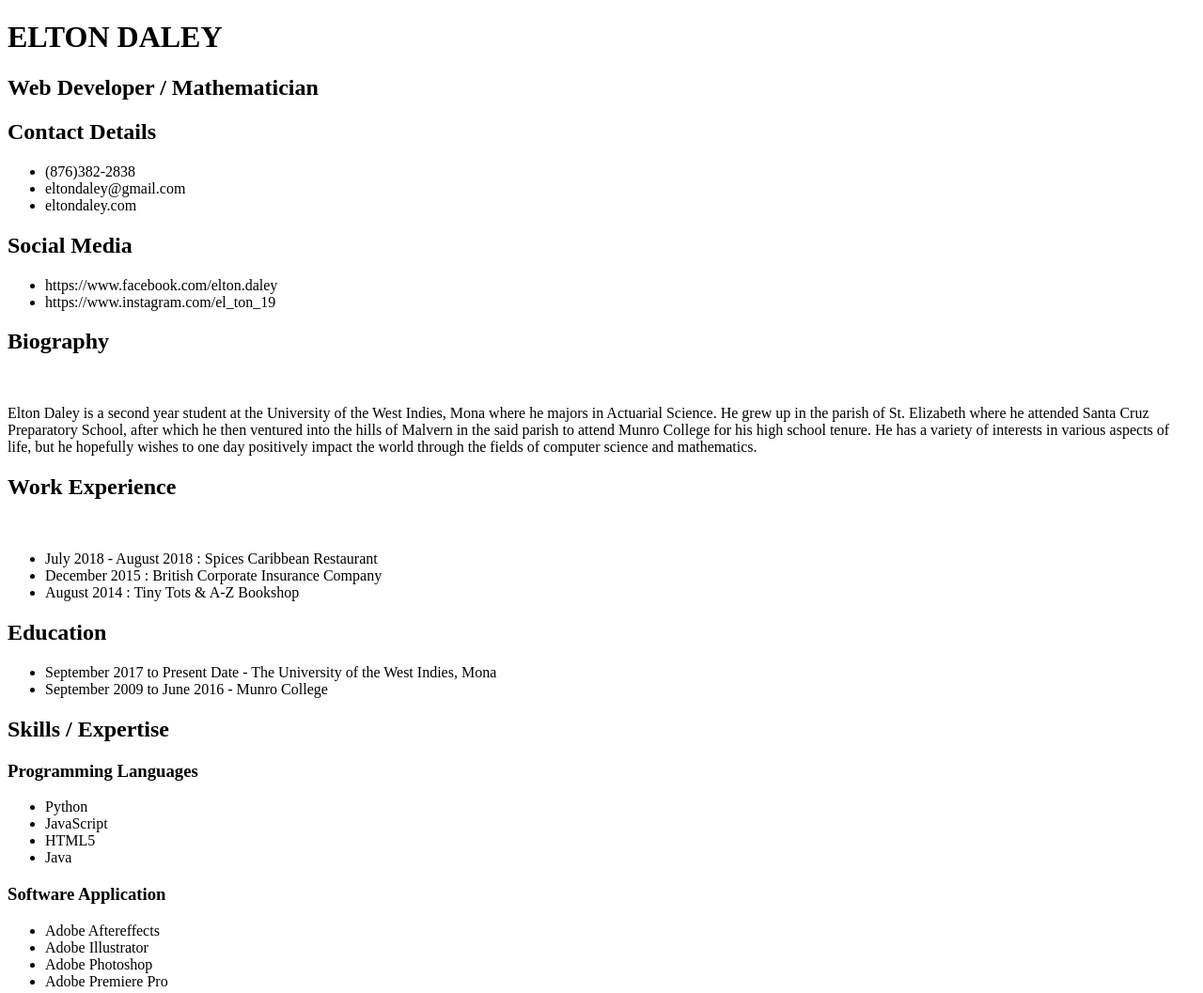
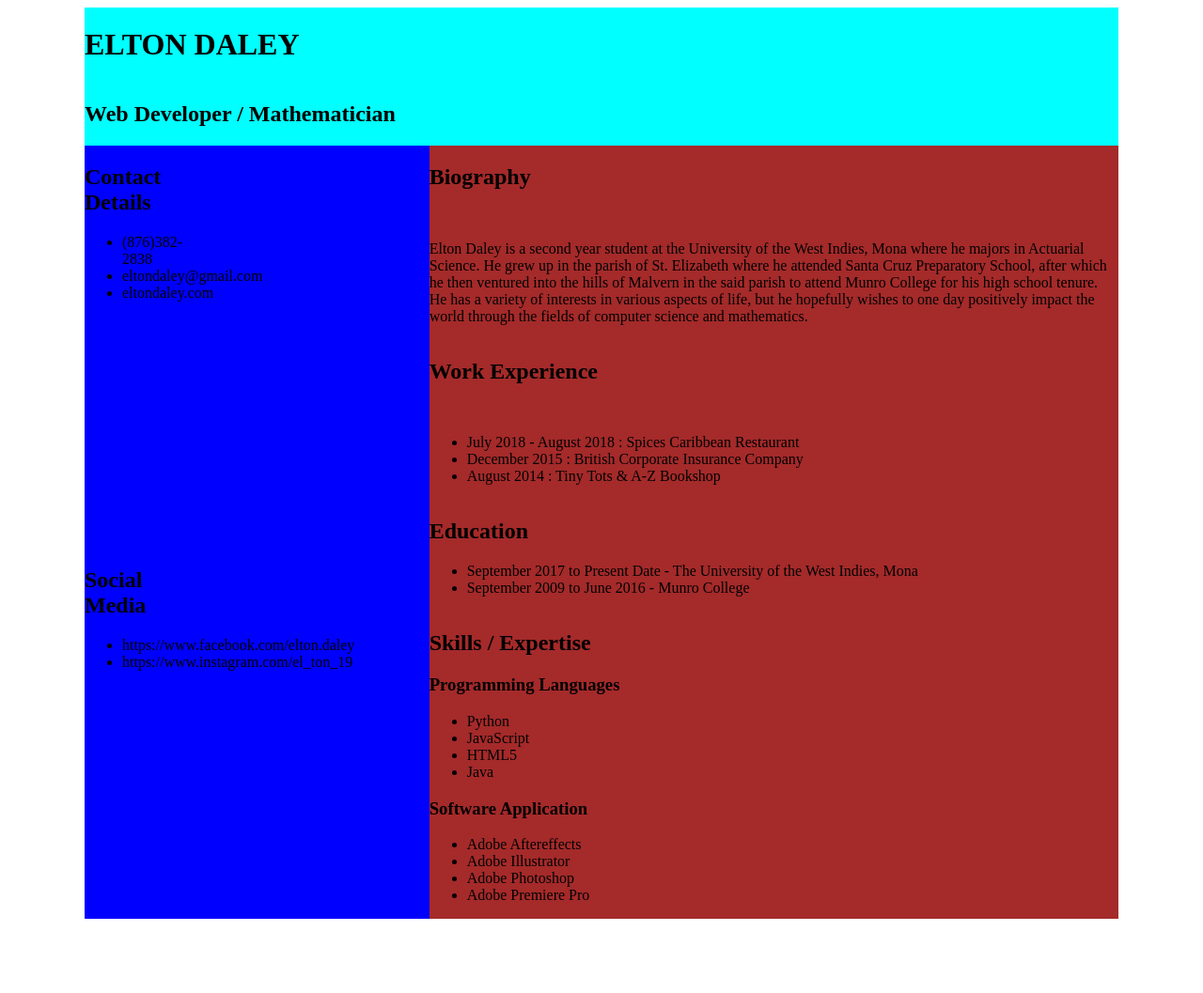
Before and after one commit to Elton0019/elton0019.github.io, a plain HTML site: page index.html in a window 1280 px wide. Shown: the whole page at 94% size. After the commit the page ends 986 px from the top, so only its background shows below. Drawn offline with Linux system fonts and the light colour scheme.

Commit message:
Added basic grid layout to the CSS file.

```diff
--- a/index.html
+++ b/index.html
@@ -5,9 +5,10 @@
   <link href = 'style.css' type='text/css' rel = 'stylesheet'>
 </head>
 <body>
-
-  <h1>ELTON DALEY</h1>
-  <h2>Web Developer / Mathematician</h2>
+  <div class="header">
+    <h1>ELTON DALEY</h1>
+    <h2>Web Developer / Mathematician</h2>
+  </div>
 
   <div class="sideBar">
 
--- a/style.css
+++ b/style.css
@@ -0,0 +1,26 @@
+.header{
+  display: grid;
+  grid-template-rows: 80px;
+  grid-column-start: 1;
+  grid-column-end: 3;
+  background-color: aqua;
+}
+
+.sideBar{
+  display: grid;
+  grid-template-columns: 100px;
+  background-color: blue;
+}
+
+.mainContent{
+  display: grid;
+  background-color: brown;
+}
+
+body{
+  display: grid;
+  grid-template-columns: 1fr 2fr;
+  width: 1100px;
+  margin-left: auto;
+  margin-right: auto;
+}
```
